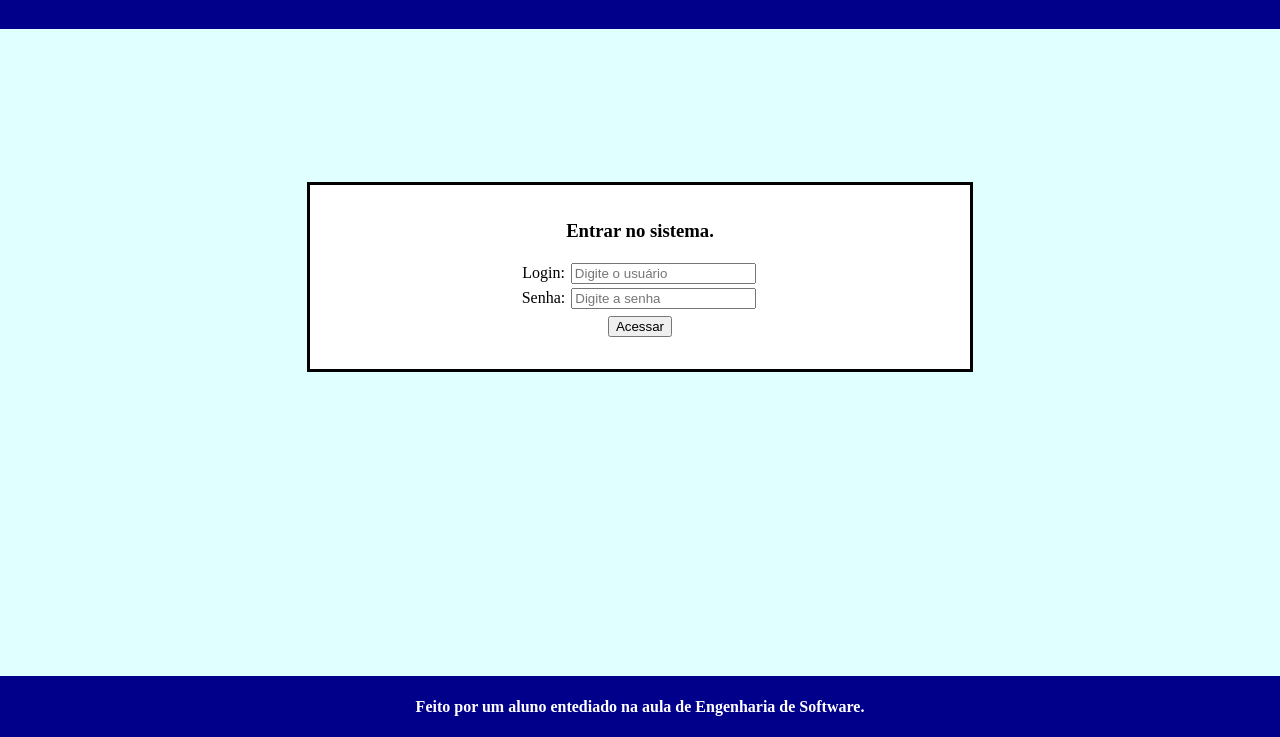
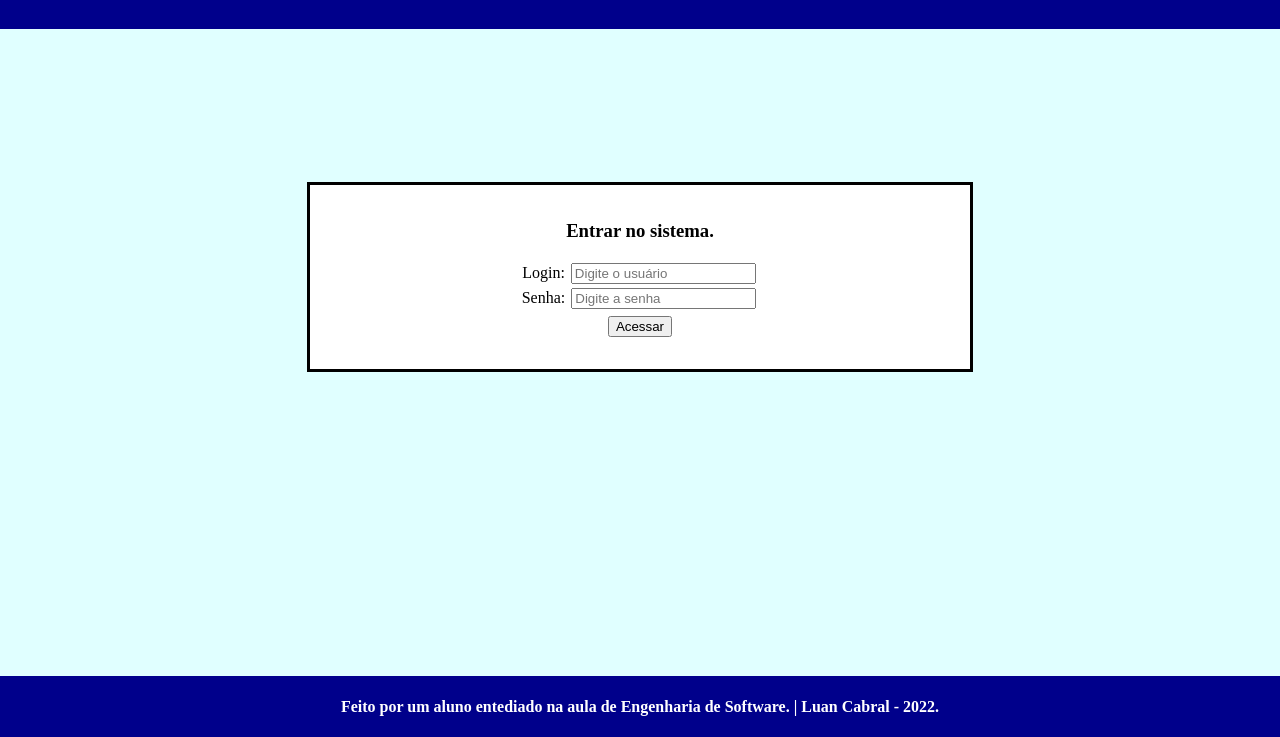
Before and after one commit to luanc22/TesteSiteSIGAA, a plain HTML site: page index.html in a window 1280 px wide. Shown: the part 63-800 px from the top of the page. Drawn offline with Linux system fonts and the light colour scheme.

Commit message:
fix: inserindo nome no footer

```diff
--- a/index.html
+++ b/index.html
@@ -28,5 +28,5 @@
     </div>
 </body>
 <footer>
-    <h4>Feito por um aluno entediado na aula de Engenharia de Software.</h4>
+    <h4>Feito por um aluno entediado na aula de Engenharia de Software. | Luan Cabral - 2022.</h4>
 </footer>
```
